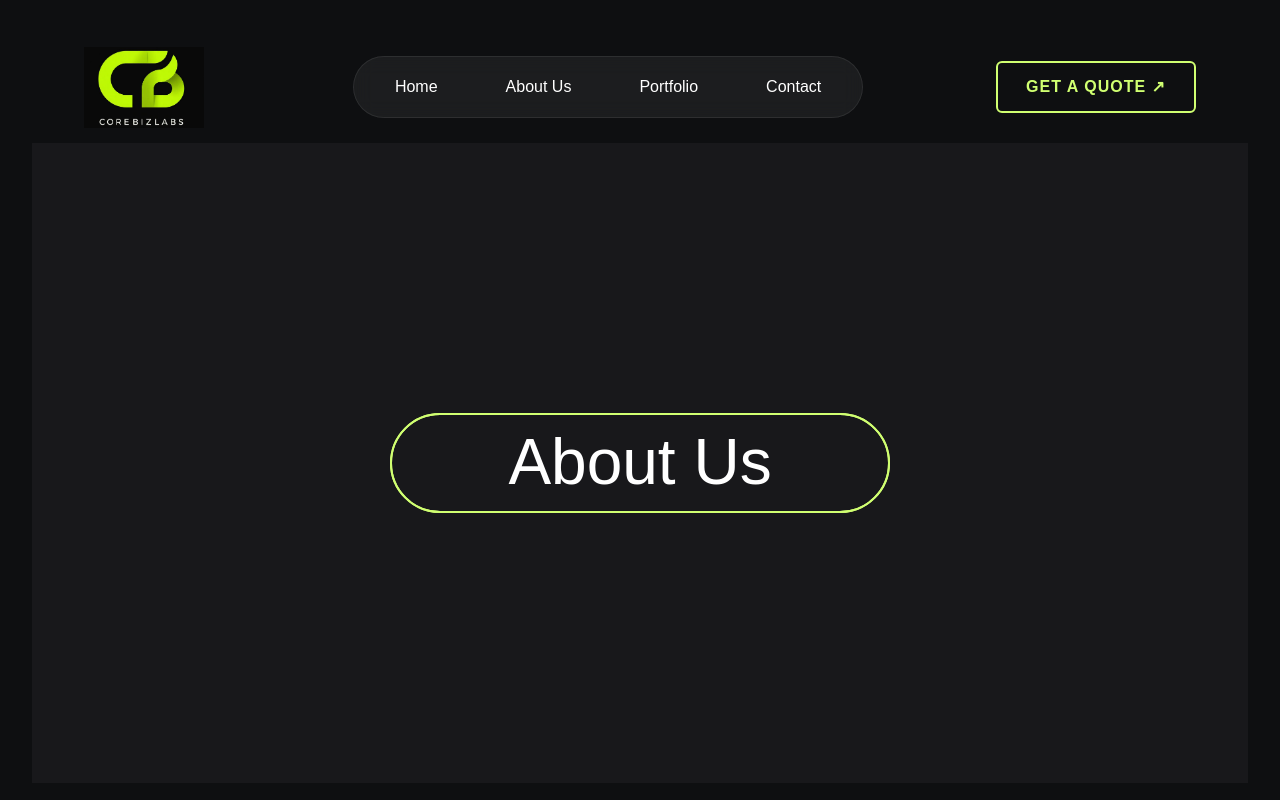
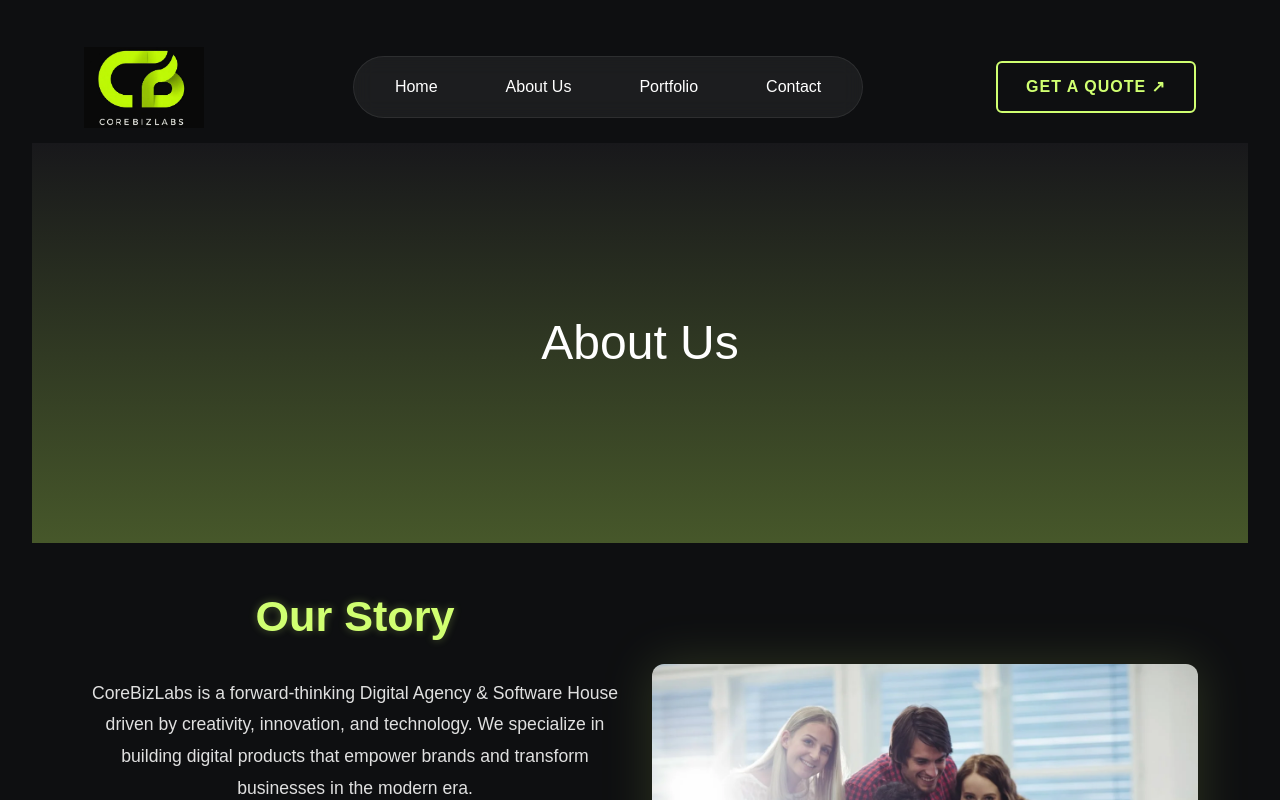
Before and after one commit to Zeeshanprojects/Corebizlabs, a React (Vite) app in the folder corebizlabs/: page /about in a window 1280 px wide. Shown: the top 800 px of the page. Built offline with nearby package versions, Linux system fonts and the light colour scheme; a web font is replaced by a local one.

Commit message:
background-color-updated

```diff
--- a/corebizlabs/src/index.css
+++ b/corebizlabs/src/index.css
@@ -8,39 +8,20 @@ overflow-x: hidden !important;
     color: #d0ff71;
 }
 .bg {
-  background-color: #18181b;
-  height: 80vh;
+  background: linear-gradient(
+    180deg,
+    #18181b 0%,
+    rgba(201, 255, 100, 0.30) 100%
+  );
+  height: 50vh;
   width: 100%;
   display: flex;
   justify-content: center;
   align-items: center;
 }
-
-.capsule-border {
-  position: relative;
-
-  display: flex;
-  justify-content: center;
-  align-items: center;
-}
-
 .capsule-border h1 {
   color: #fff;
-  font-size:4rem;
+  font-size:3rem;
   z-index: 3;
   margin: 0;
 }
-
-/* Capsule Outline Lines */
-.capsule-border::before,
-.capsule-border::after {
-  content: "";
-  position: absolute;
-  border-radius: 100px;
-  border: 2px solid #d0ff71;
-  width: 500px;
-  height: 100px;
-  top: 50%;
-  left: 50%;
-  transform: translate(-50%, -50%)
-}
```
